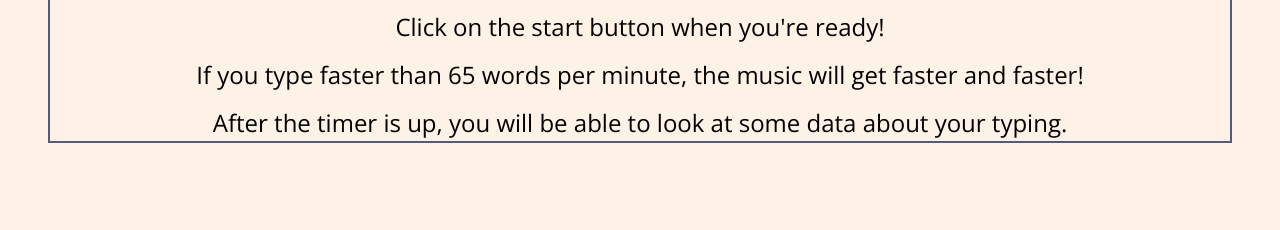
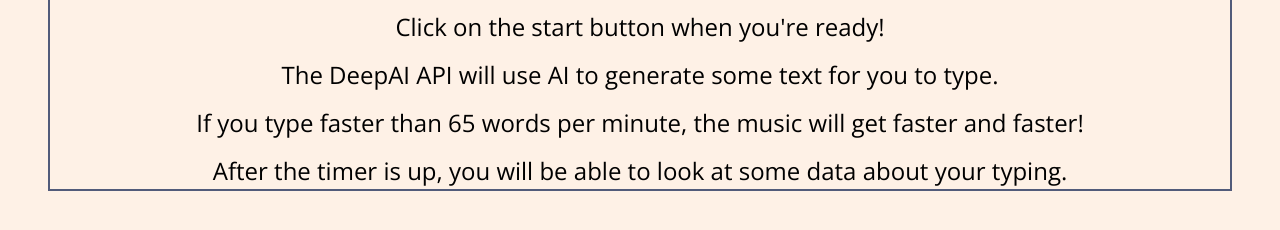
Before and after one commit to jgerville/flowerType, a website built with webpack: page dist/index.html in a window 1280 px wide. Shown: the part 302-532 px from the top of the page. Built offline with nearby package versions, Linux system fonts and the light colour scheme.

Commit message:
Uncomment an HTML line

```diff
--- a/dist/index.html
+++ b/dist/index.html
@@ -24,13 +24,12 @@
     </div>
 
 
-    <!-- after testing canvas, remove hidden from instructions and add it to canvas -->
     <div class="bottom-half">
       <div class="instructions">
         <h2>Instructions</h2>
         <p>Type a sentence about any subject you want (the longer, the better).</p>
         <p>Click on the start button when you're ready!</p>
-        <!-- <p>The DeepAI API will generate some text for you to type.</p> -->
+        <p>The DeepAI API will use AI to generate some text for you to type.</p>
         <p>If you type faster than 65 words per minute, the music will get faster and faster!</p>
         <p>After the timer is up, you will be able to look at some data about your typing.</p>
       </div>
```
